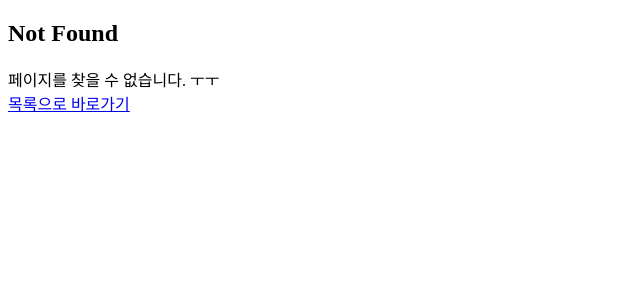
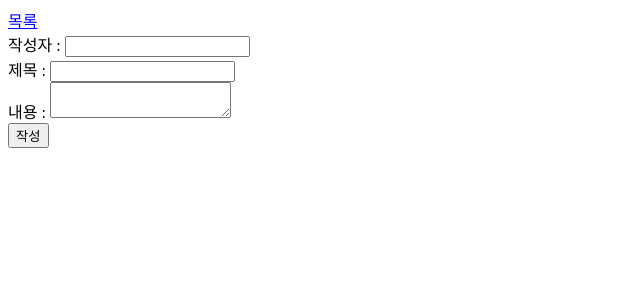
Before and after one commit to itdanja2025/2026B_react, a React (Vite) app: page /write in a window 1280 px wide. Before the commit this address had no page. Shown: the top 300 px of the page, without its empty margins (0-640 px from the left). Built offline with nearby package versions, Linux system fonts and the light colour scheme.

Commit message:
day55 5h

```diff
--- a/src/example/day07/App.jsx
+++ b/src/example/day07/App.jsx
@@ -1,16 +1,14 @@
 import { Route, Routes } from "react-router-dom";
 import NotFound from "./NotFound";
 import List from "./List";
+import Write from "./Write";
 
 export default function App( props ){
 
     return (<>
         <Routes>
-            {/* <Route path="/" element={<List />} /> */}
             <Route path="/list" element={<List />} />
-            {/* <Route path="/write" element={<Write />} /> */}
-            {/* <Route path="/view"/> */}
-            {/* <Route path=":idx" element={<View />} /> */}
+            <Route path="/write" element={<Write />} />
             {/* path="*" : 와일드카드 (모든주소) */}
             <Route path="*" element={<NotFound />} />
         </Routes>
--- a/src/example/day07/List.jsx
+++ b/src/example/day07/List.jsx
@@ -7,11 +7,14 @@ export default function List( props ){
     const [boardData , setBoardData] = useState([]);
     let requestUrl = "http://localhost:8080/api";
 
-    useEffect( async function(){
+    const 전체조회 = async()=>{
         const response = await axios.get( requestUrl );
         const data = response.data; // response 응답결과 , response.data: 응답결과 본문
         console.log( response )
         setBoardData( data ); // 통신 결과 상태변수에 넣어서 재렌더링한다.
+    }
+    useEffect( function () {
+         전체조회 ();
     },[ ]); // useEffect 에서 최초 한번만 실행: useEffect( ()=>{} , [] )
 
     let lists = boardData.map( (row) => {
--- /dev/null
+++ b/src/example/day07/Write.jsx
@@ -0,0 +1,38 @@
+import axios from "axios";
+import { Link, useNavigate } from "react-router-dom";
+
+export default function Write( props ){
+    const navigate = useNavigate(); // [1] 화면 이동하기 위한 훅
+    // *등록함수
+    const 등록함수 = async ( event )=>{
+        event.preventDefault();
+        console.log( event.target ) // 등록함수 등록한 마크업
+        // 이벤트 발생시킨 form 마크업내 name 속성으로 입력값 반환
+        const obj = {
+            name : event.target.writer.value ,
+            subject: event.target.title.value ,
+            content : event.target.contents.value
+        }
+        // axios( url , body ); // 백엔드에게 HTTP POST 통신
+        const response = await axios.post("http://localhost:8080/api", obj );
+        const data = response.data;
+        if( data == true ){ navigate("/list")} // 반환값이 true이면 페이지전환
+    }
+
+    return (<>
+        <div>
+            <Link to="/list"> 목록 </Link>
+            <form onSubmit={ (event) => { 등록함수(event); } }>
+                작성자 : <input name="writer"/> <br/>
+                제목 : <input name="title" /> <br/>
+                내용 : <textarea name="contents" row="3"></textarea> <br/>
+                <input type="submit" value="작성" />
+            </form>
+        </div>
+    </>)
+}
+/*
+    // html: <a href=""> ,      REACT: <Link to="">
+    // js: location.href="" ,   REACT: navigate("")
+    // * html/js 코드는 깜빡거림. *
+*/
```
